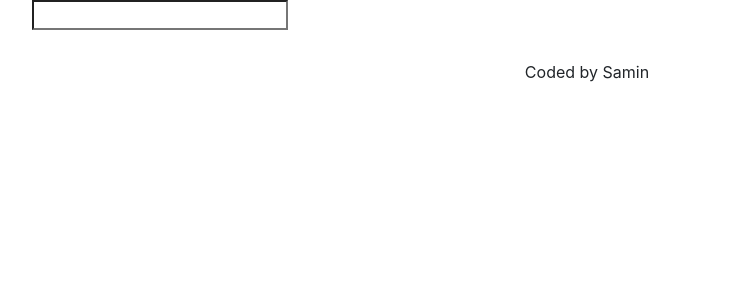
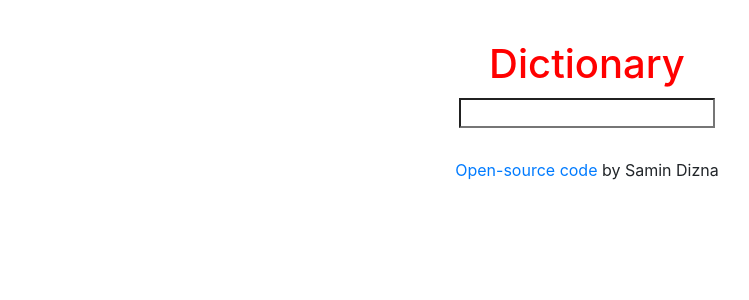
Before and after one commit to samxn/dictionary-react, a React (Create React App) app: page / in a window 1280 px wide. Shown: the top 300 px of the page, without its empty margins (53-802 px from the left). Built offline with nearby package versions, Linux system fonts and the light colour scheme.

Commit message:
Added styling

```diff
--- a/src/App.js
+++ b/src/App.js
@@ -9,7 +9,12 @@ function App() {
         <main>
           <Dictionary />
         </main>
-        <footer className="App-footer">Coded by Samin</footer>
+        <footer className="App-footer">
+          <a href="https://github.com/samxn/dictionary-react" target="_blank">
+            Open-source code
+          </a>{" "}
+          by Samin Dizna
+        </footer>
       </div>
     </div>
   );
--- a/src/Definition.js
+++ b/src/Definition.js
@@ -1,3 +1,3 @@
-import React from "react";
+//import React from "react";
 
 export default function Definition(props) {}
--- a/src/Dictionary.css
+++ b/src/Dictionary.css
@@ -1,3 +1,10 @@
 .Dictionary {
   color: red;
 }
+.Dictionary h1 {
+  text-align: center;
+  margin: 40px 0 10px 0;
+}
+.Dictionary form {
+  text-align: center;
+}
--- a/src/Dictionary.js
+++ b/src/Dictionary.js
@@ -24,6 +24,7 @@ export default function Dictionary() {
 
   return (
     <div className="Dictionary">
+      <h1>Dictionary</h1>
       <form onSubmit={search}>
         <input type="search" onChange={handleKeywordChange} />
       </form>
--- a/src/Meaning.js
+++ b/src/Meaning.js
@@ -1,5 +1,5 @@
 import React from "react";
-import Definition from "./Definition";
+//import Definition from "./Definition";
 
 export default function Meaning(props) {
   console.log(props.meaning);
@@ -9,7 +9,7 @@ export default function Meaning(props) {
       {props.meaning.definitions.map(function (definition, index) {
         return (
           <div key={index}>
-            <Definition definition={definition} />
+            {/*  <Definition definition={definition} />*/}
             <p>
               {definition.definition}
               <br />
```
